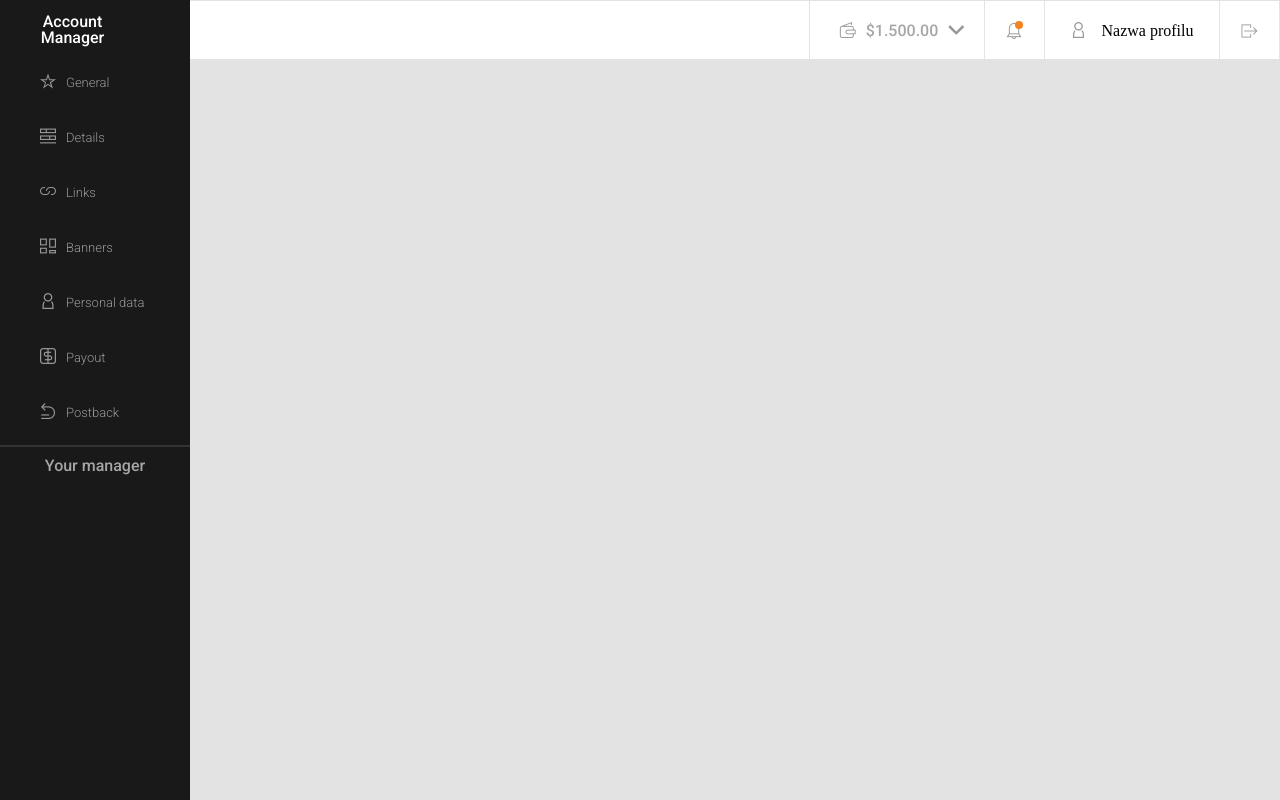
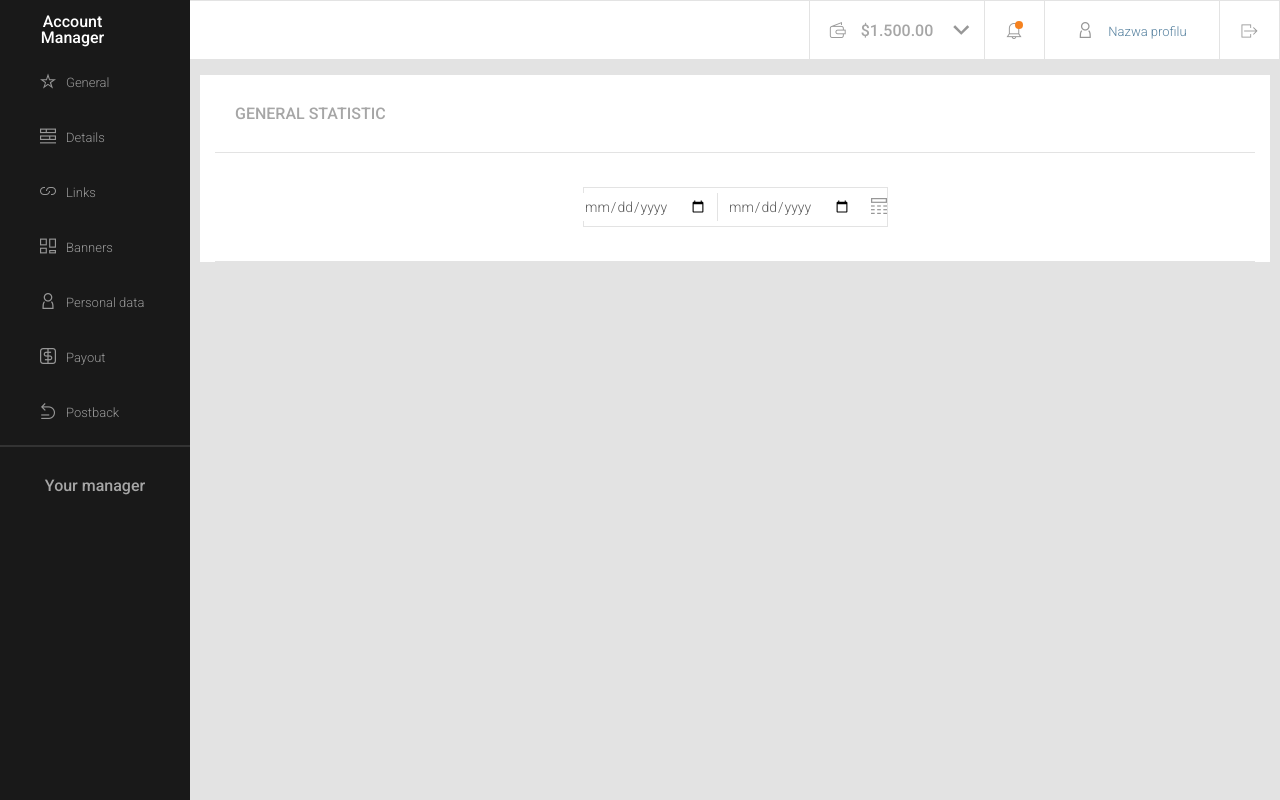
Before and after one commit to Patryk-Rozwadowski/admin-panel, a website: page index.html in a window 1280 px wide. Drawn offline with Linux system fonts and the light colour scheme.

Commit message:
Add General statistic section + fixed navbar

```diff
--- a/index.html
+++ b/index.html
@@ -89,9 +89,24 @@
     </header>
     <main>
       <div class="container">
-        <div class="col-12-xl">
+        <div class="row">
+          <div class="col-12-xl">
+            <h1 class="page-header">GENERAL STATISTIC</h1>
+          </div>
+        </div>
 
-        </div>
+        <!-- GENERAL STATISTIC SECTION -->
+        <section class="general--statistic flex-center">
+          <div class="row">
+            <div class="col-12-xl">
+              <form class="date--period--container flex-center">
+                <input name="date--from" type="date" class=" date--period-from"></p>
+                <input name="date--to" type="date" class="date--period--date-to"></p>
+                <span class="icon-calendar"></span>
+              </form>
+            </div>
+          </div>
+        </section>
       </div>
     </main>
   </body>
--- a/sass/_variables.scss
+++ b/sass/_variables.scss
@@ -21,6 +21,7 @@ $section-text-color: #5d5d5d;
   font-weight: 500;
   font-size:16px;
   color: $page-header-color;
+  padding:20px;
 }
 @mixin section-header {
   font-family: 'Roboto', sans-serif;
@@ -44,7 +45,7 @@ $section-text-color: #5d5d5d;
   @include section-header;
 }
 /* LINKS */
-.large-link {
+@mixin large-link {
   font-family: 'Roboto', sans-serif;
   font-weight: 300;
   font-size:16px;
@@ -59,7 +60,12 @@ $section-text-color: #5d5d5d;
   @extend .large-link;
   font-size: 13px;
 }
-
+.large-link {
+  @include large-link;
+}
+.small-link {
+  @include small-link;
+}
 [class*="link"]:hover {
   color:#ffa200;
 }
@@ -175,39 +181,40 @@ $section-text-color: #5d5d5d;
 }
 
 // DATE PERIOD
+.general--statistic { //DATE PERIOD SECTION
+  height:110px;
+  border-top:1px solid $light-grey;
+  border-bottom:1px solid $light-grey;
+}
 .date--period--container {
-  width:325px;
+  width:305px;
   height:40px;
   border:1px solid $light-grey;
   display:flex;
   align-items: center;
 }
 
-.date--period--date-from {
-  width:33%;
+.date--period-from {
   height:28px;
-  border-right:1px solid $light-grey;
-  margin-left:30px;
-  padding-right:20px;
+  box-shadow: 1px 0px 0px 0px $light-grey;
+  padding-right:10px;
   @include section-text;
   @include flex-center;
 }
 .date--period--date-to {
-  width:33%;
   height:28px;
   margin-left:10px;
-  padding-right:20px;
   @include section-text;
   @include flex-center;
 }
 
 .icon-calendar:before  {
-  color:$light-grey;
+  color:$dark-grey;
+  padding-left:20px;
   &:hover {
     color:$dark-grey;
   }
 }
-input {
-  @extend .date--period--container;
+input[type="date"] {
   border:0;
 }
--- a/sass/sections/_main.scss
+++ b/sass/sections/_main.scss
@@ -8,14 +8,15 @@ main {
   top:60px;
 }
 
+
+
 // MAIN
-@mixin container {
-  max-width:1056px;
+.container {
+  width:calc(100vw - 210px) ;
   background-color:$white;
   padding-left: 15px;
   padding-right: 15px;
+  margin-left: 200px;
+  margin-top:15px;
+
 }
-
-.container {
-  @include container;
-}
--- a/sass/sections/_navbar.scss
+++ b/sass/sections/_navbar.scss
@@ -17,6 +17,12 @@
   width:60px;
   height: 60px;
   border-left:1px solid $light-grey;
+
+  .icon-quit {
+    width:20px;
+    height:20px;
+    color:$dark-grey;
+  }
 }
 
 .nav--profile {
@@ -25,6 +31,11 @@
   position:absolute;
   right:60px;
   height:60px;
+
+  .icon-personaldata {
+    margin-right:15px;
+    color:$dark-grey;
+  }
 }
 
 .nav--notification {
@@ -33,15 +44,22 @@
   border-left:1px solid $light-grey;
   position:absolute;
   right:235px;
-}
+
+  .icon-notification {
+    display:flex;
+    justify-content: flex-end;
+    align-items: flex-start;
+    color:$dark-grey;
 
     .nav--notification-circle {
       width:8px;
       height:8px;
       border-radius:50%;
+      margin-top:-2px;
       margin-left:-7px;
-  margin-top:-12px;
       background-color:$dark-orange;
+    }
+  }
 }
 
 .nav--wallet {
@@ -50,30 +68,13 @@
   border-left:1px solid $light-grey;
   position:absolute;
   right:285px;
-}
 
-.icon-quit{
-  width:20px;
-  height:20px;
-  color:$dark-grey;
-}
-
-.icon-personaldata {
-  margin-right:15px;
-  color:$dark-grey;
-}
-
-.icon-notification {
-  display:flex;
-  justify-content: flex-end;
-  align-items: flex-start;
-  color:$dark-grey;
-}
   .icon-arrow-down-small {
     color:$dark-grey;
-  margin-left:10px;
+      margin-right:5px;
   }
   .icon-wallet {
     color:$dark-grey;
-  margin-right:10px;
+    margin-right:-5px;
   }
+}
--- a/sass/style.scss
+++ b/sass/style.scss
@@ -28,6 +28,8 @@
   margin-right:10px;
 }
 
-
+a {
+  text-decoration: none;
+}
 //////////////////////////////// poprawic taby - bordery
 ////////////////////
```
Also changed, not shown: stylesheets/style.css. Lines whose indentation alone changed are shown as unchanged.
